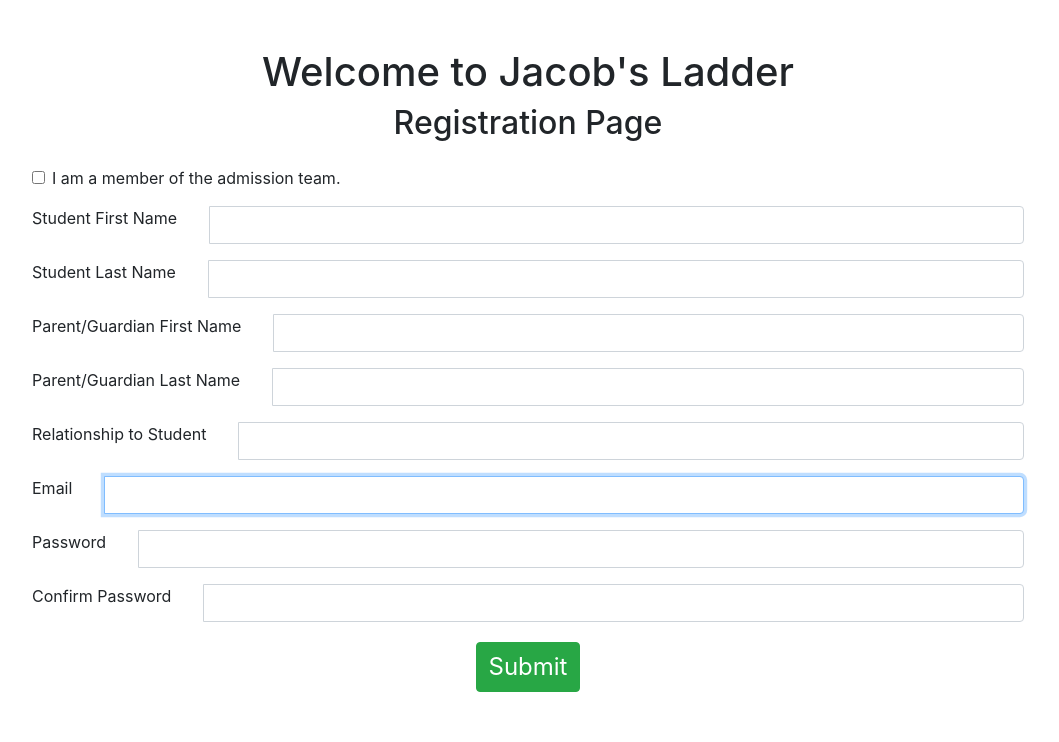
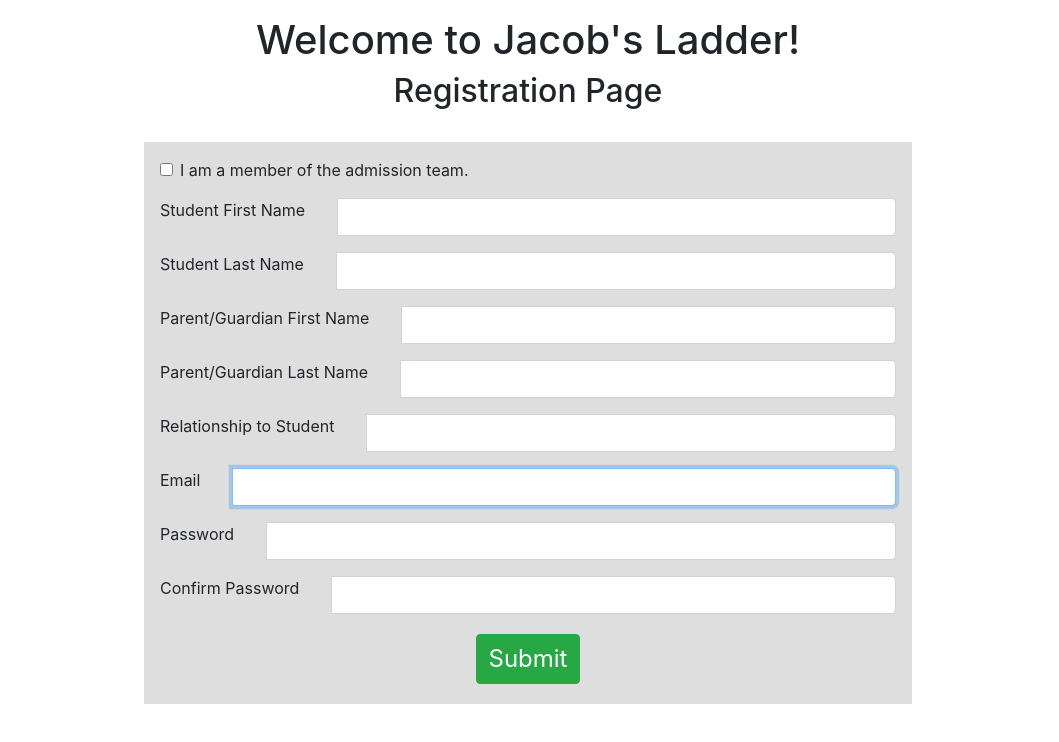
Before and after one commit to JacobsLadderIntake/FrontEndReact, a React (Create React App) app: page /register in a window 1280 px wide. Shown: the top 742 px of the page, without its empty margins (112-1171 px from the left). Built offline with nearby package versions, Linux system fonts and the light colour scheme.

Commit message:
Continued work on the registration page, button and error recognition now work

```diff
--- a/src/Register.js
+++ b/src/Register.js
@@ -199,8 +199,11 @@ handleSubmit(e) {
     return (
 
       <form className="form-style" onSubmit={this.handleSubmit}>
-      <h1 className="registration-page-title"> Welcome to Jacob's Ladder</h1>
-      <h2 className="registration-page-title">Registration Page </h2>
+      <div className="registration-page-title">
+      <h1> Welcome to Jacob's Ladder!</h1>
+      <h2>Registration Page </h2>
+      </div>
+        <div className = "question-fields">
         {errors.map(error => (
                         <Alert color = "warning" key={error}>Error: {error}</Alert>
                       ))}
@@ -317,6 +320,7 @@ handleSubmit(e) {
 //          isLoading={this.state.isLoading}
         > Submit </Button>
         </div>
+        </div>
       </form>
     );
   }
--- a/src/register.css
+++ b/src/register.css
@@ -28,8 +28,15 @@ label {
 
 .registration-page-title {
     text-align:center;
+    padding-top:1em;
 }
 
 .form-style {
-    margin:3em 8em;
+    margin-left:20%;
+    margin-right:20%;
 }
+
+.question-fields {
+    background-color:#DEDEDE;
+    margin: 2em 0em;
+}
```
